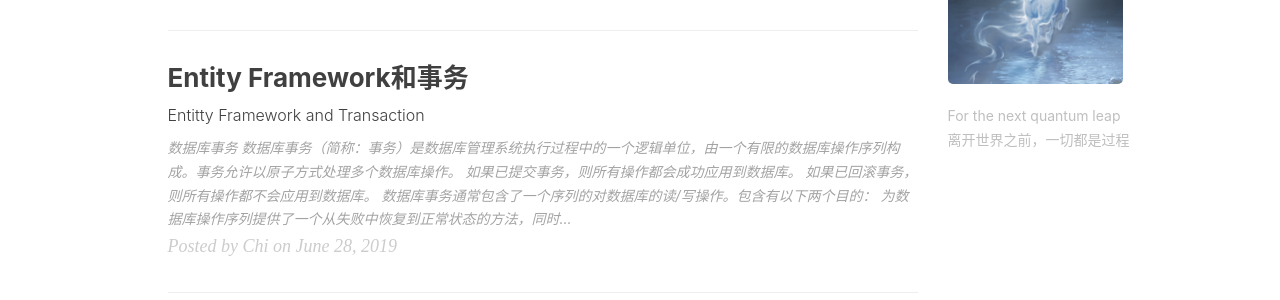
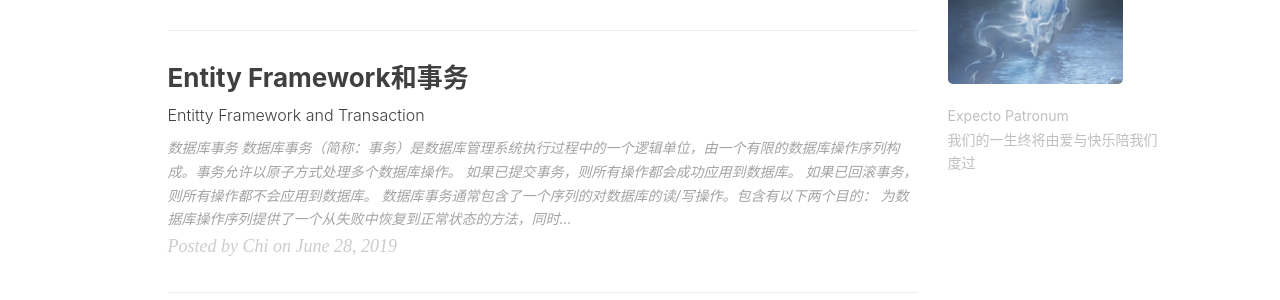
Before and after one commit to realZhangChi/realZhangChi.github.io, a Jekyll site: the page built from index.html, in a window 1280 px wide. Shown: the part 644-944 px from the top of the page. Built offline with Jekyll 4.4.1, drawn with Linux system fonts in a browser that asks for light colours; nearby versions of some CDN libraries; the list of posts is cut into pages by our own code; comment, search, counter and statistics services are not loaded.

Commit message:
更改侧边栏头像和简介

```diff
--- a/_config.yml
+++ b/_config.yml
@@ -78,8 +78,8 @@
 
 # Sidebar settings
 sidebar: true                           # whether or not using Sidebar.
-sidebar-about-description: "For the next quantum leap<br>离开世界之前，一切都是过程"
-sidebar-avatar: /img/avatar-hux-ny.jpg      # use absolute URL, seeing it's used in both `/` and `/about/`
+sidebar-about-description: "Expecto Patronum<br>我们的一生终将由爱与快乐陪我们度过"
+sidebar-avatar: /img/avatar-chi-ny.jpg      # use absolute URL, seeing it's used in both `/` and `/about/`
 
 
 
```
Also changed, not shown: img/avatar-chi-ny.jpg (renamed from img/avatar-hux-ny.jpg).
